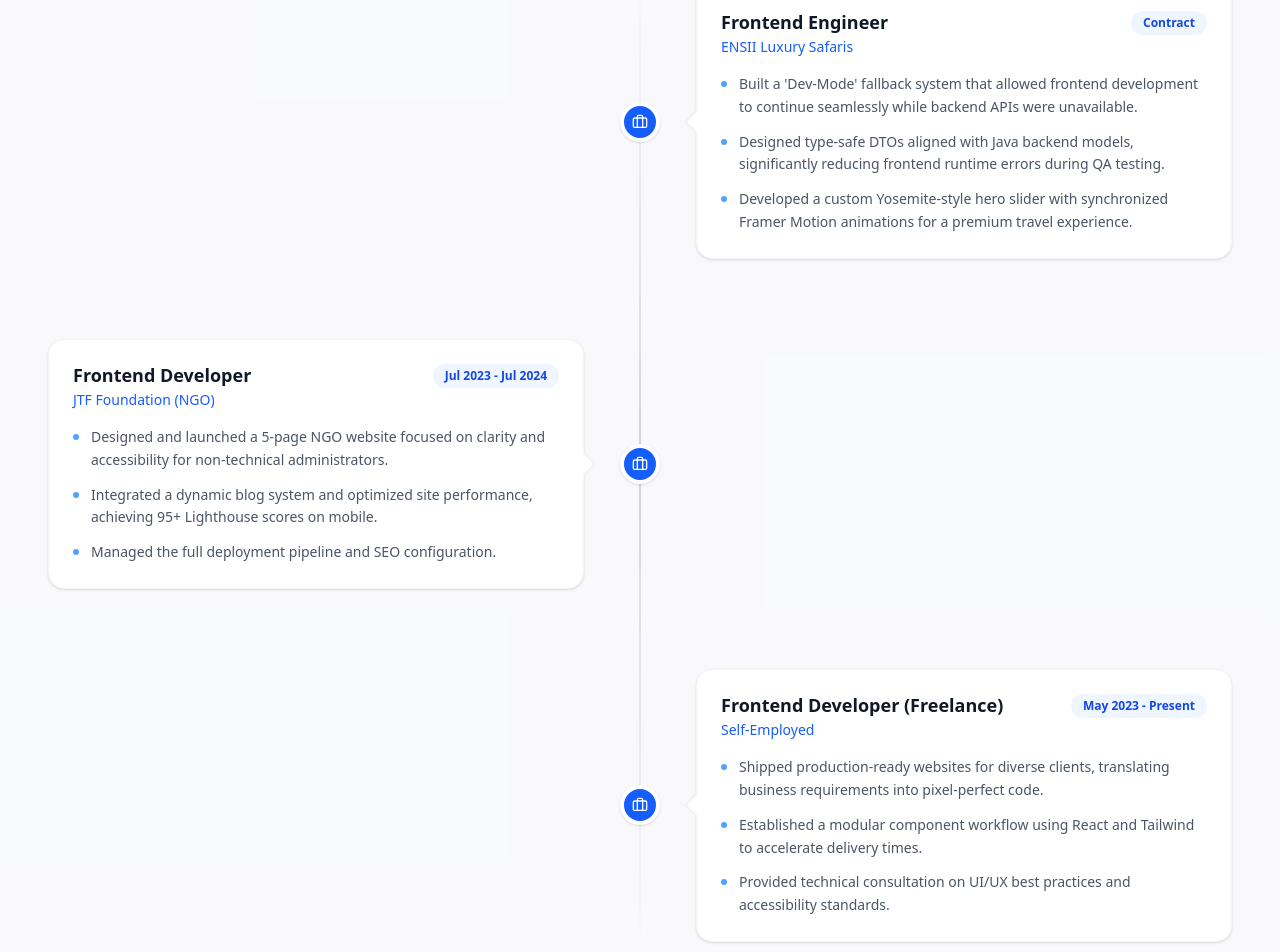
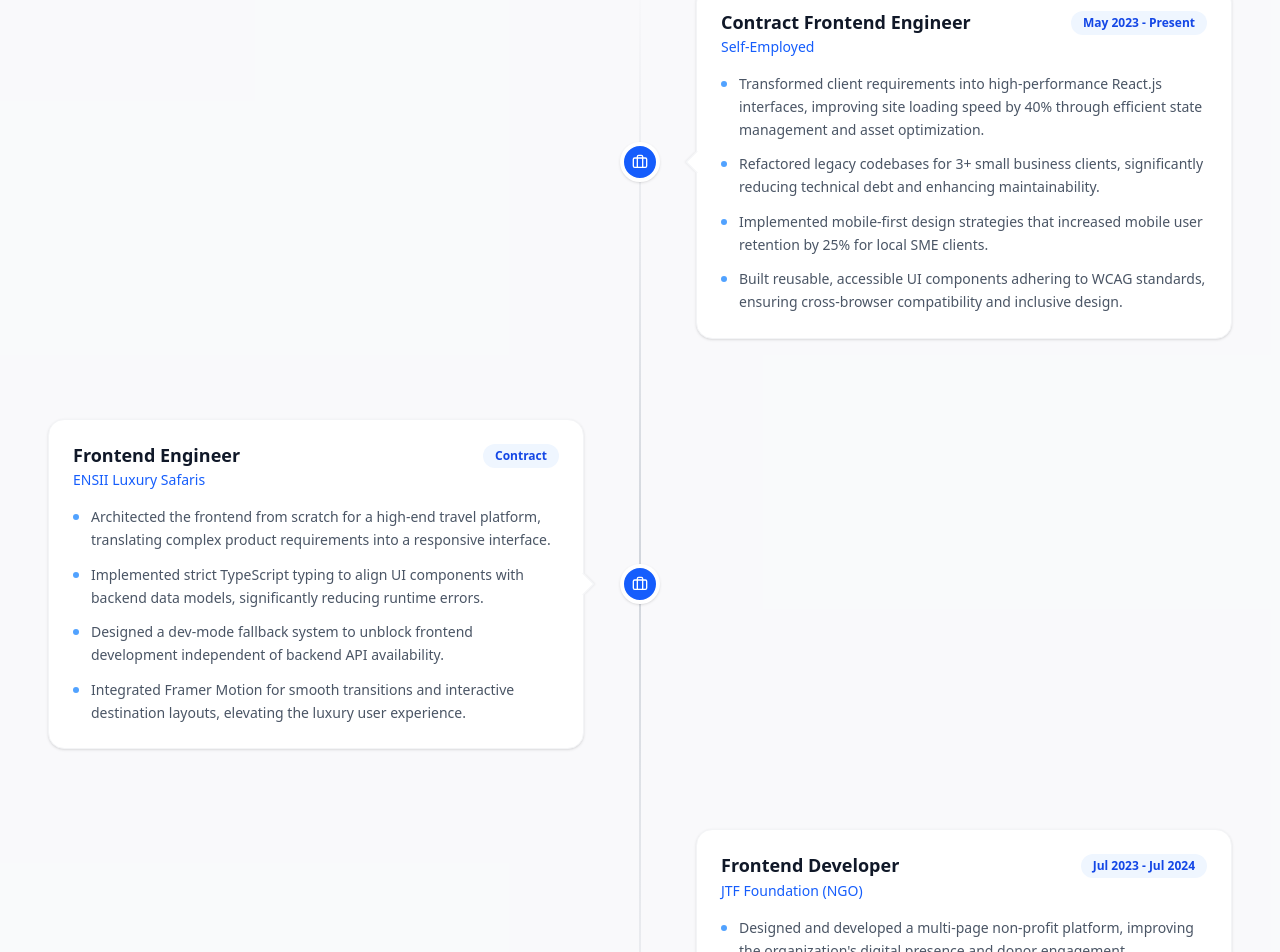
Before and after one commit to Mafresh-BB/maadan-portfolio, a React (Vite) app: page / in a window 1280 px wide. Shown: the part 2440-3392 px from the top of the page. Built offline with nearby package versions, Linux system fonts and the light colour scheme; no server answers.

Commit message:
Updated resume.pdf

```diff
--- a/src/data/content.ts
+++ b/src/data/content.ts
@@ -10,7 +10,7 @@ export const personalInfo = {
   linkedin: "https://www.linkedin.com/in/abdulyekeenmaadan",
   twitter: "https://x.com/Olamails_",
   avatar: "/profile.webp",
-  resumePdf: "/ABDULYEKEEN MAADAN- FRONTEND DEVELOPER CV.pdf",
+  resumePdf: "/resume.pdf",
   // Updated for the About Section (The Hero will use its own punchy text now)
   about: "I combine a strong mathematical background with self-taught engineering discipline to build scalable, accessible web applications. I don't just write code; I architect solutions that solve real business problems, having successfully managed freelance projects alongside my National Service."
 };
@@ -18,21 +18,33 @@ export const personalInfo = {
 export const articles: Article[] = [];
 
 export const skills = [
-  "React.js & Hooks", "TypeScript (DTOs)", "Vite", "Tailwind CSS",
+  "React.js (Hooks, Context API)", "TypeScript (DTOs)", "Vite", "Tailwind CSS", // Updated React
   "Framer Motion", "Service Layer Pattern", "Git/GitHub", "SEO Optimization",
-  "API Integration", "Web Performance", "Accessibility (WCAG)"
+  "REST API Integration", "Web Performance", "Accessibility (WCAG)", // Updated API
+  "Figma (Design-to-Code)" // Added Figma
 ];
 
-// REWRITTEN EXPERIENCE SECTION (Precise & Professional)
 export const experiences: Experience[] = [
+  {
+    role: "Contract Frontend Engineer", // Updated role title
+    company: "Self-Employed",
+    period: "May 2023 - Present",
+    description: [
+      "Transformed client requirements into high-performance React.js interfaces, improving site loading speed by 40% through efficient state management and asset optimization.", // Metric driven
+      "Refactored legacy codebases for 3+ small business clients, significantly reducing technical debt and enhancing maintainability.", // Specific achievement
+      "Implemented mobile-first design strategies that increased mobile user retention by 25% for local SME clients.", // Metric driven
+      "Built reusable, accessible UI components adhering to WCAG standards, ensuring cross-browser compatibility and inclusive design."
+    ]
+  },
   {
     role: "Frontend Engineer",
     company: "ENSII Luxury Safaris",
     period: "Contract",
     description: [
-      "Built a 'Dev-Mode' fallback system that allowed frontend development to continue seamlessly while backend APIs were unavailable.",
-      "Designed type-safe DTOs aligned with Java backend models, significantly reducing frontend runtime errors during QA testing.",
-      "Developed a custom Yosemite-style hero slider with synchronized Framer Motion animations for a premium travel experience."
+      "Architected the frontend from scratch for a high-end travel platform, translating complex product requirements into a responsive interface.",
+      "Implemented strict TypeScript typing to align UI components with backend data models, significantly reducing runtime errors.",
+      "Designed a dev-mode fallback system to unblock frontend development independent of backend API availability.",
+      "Integrated Framer Motion for smooth transitions and interactive destination layouts, elevating the luxury user experience."
     ]
   },
   {
@@ -40,19 +52,10 @@ export const experiences: Experience[] = [
     company: "JTF Foundation (NGO)",
     period: "Jul 2023 - Jul 2024",
     description: [
-      "Designed and launched a 5-page NGO website focused on clarity and accessibility for non-technical administrators.",
-      "Integrated a dynamic blog system and optimized site performance, achieving 95+ Lighthouse scores on mobile.",
-      "Managed the full deployment pipeline and SEO configuration."
-    ]
-  },
-  {
-    role: "Frontend Developer (Freelance)",
-    company: "Self-Employed",
-    period: "May 2023 - Present",
-    description: [
-      "Shipped production-ready websites for diverse clients, translating business requirements into pixel-perfect code.",
-      "Established a modular component workflow using React and Tailwind to accelerate delivery times.",
-      "Provided technical consultation on UI/UX best practices and accessibility standards."
+      "Designed and developed a multi-page non-profit platform, improving the organization's digital presence and donor engagement.",
+      "Engineered reusable React components for dynamic blog and gallery sections, reducing code redundancy by 40%.", // Metric driven
+      "Optimized asset loading and layout shifts, achieving a 90+ performance score on Google Lighthouse.", // Metric driven
+      "Implemented fully responsive layouts ensuring seamless functionality across mobile, tablet, and desktop."
     ]
   }
 ];
```
Also changed, not shown: 1 other file (tests, documents, lock files or other folders).
